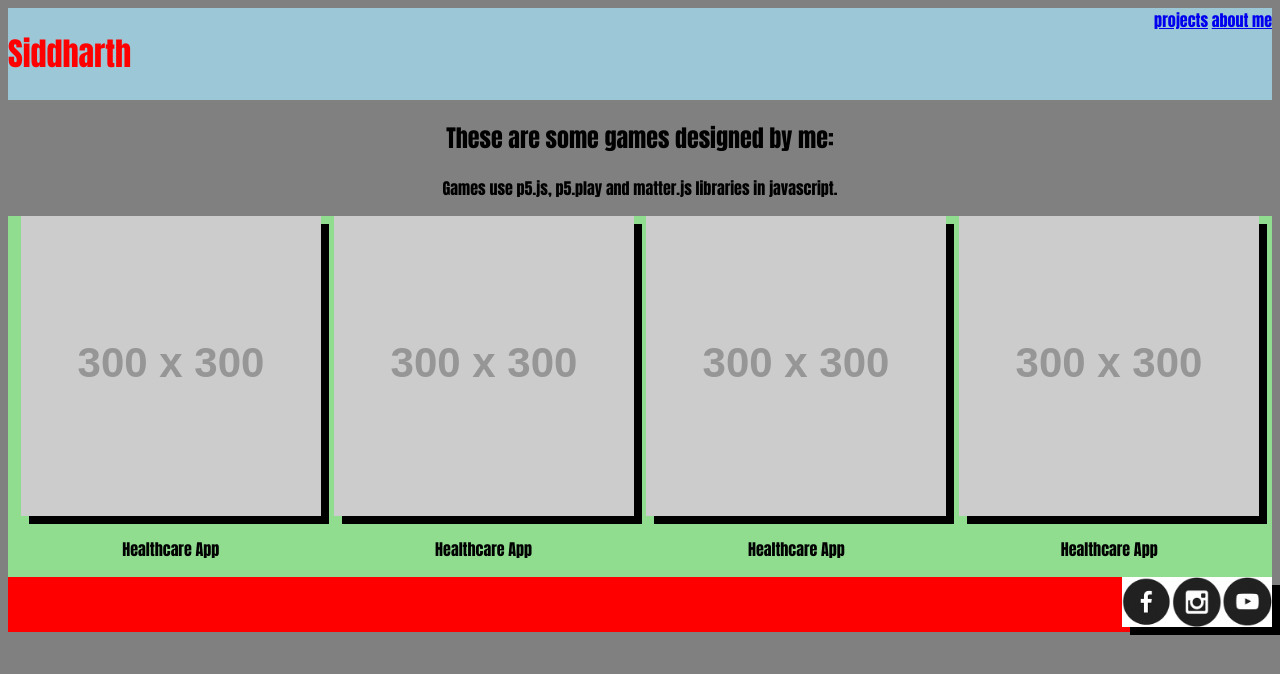
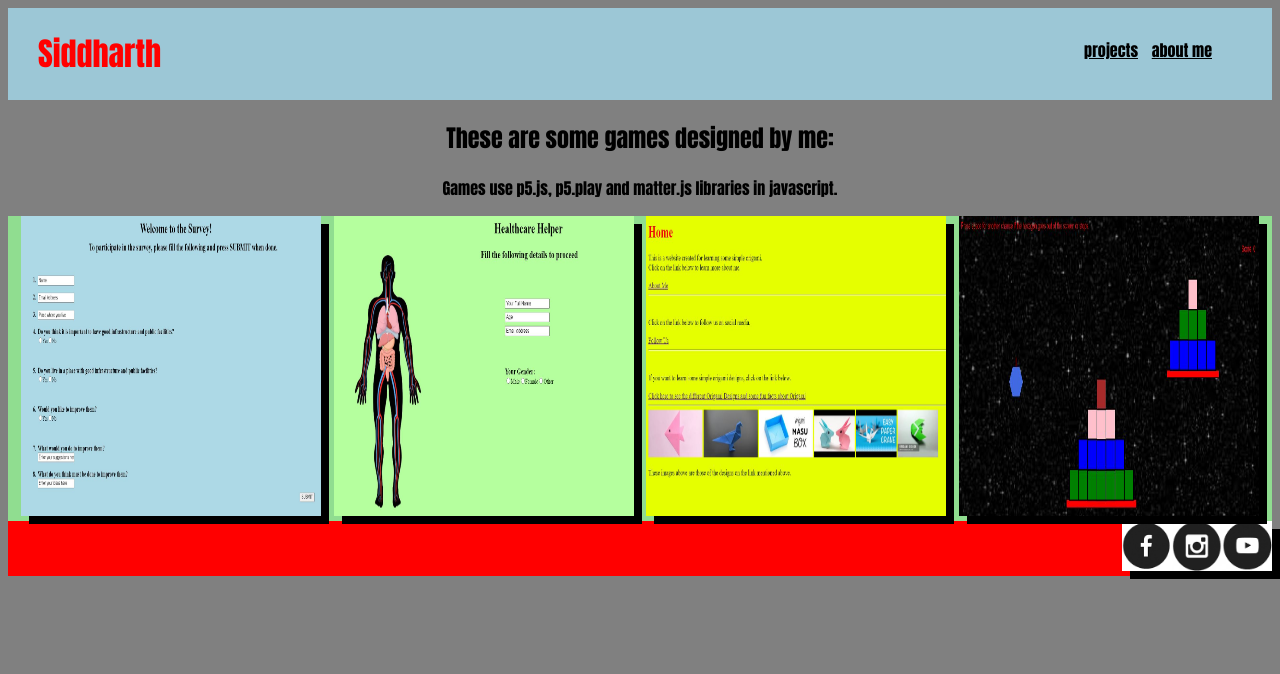
Before and after one commit to siddharth23052006/Portfolio, a plain HTML site: page index.html in a window 1280 px wide. Drawn offline with Linux system fonts and the light colour scheme; placeholder pictures from the web are drawn by us.

Commit message:
Added different images and styled it better

```diff
--- a/index.html
+++ b/index.html
@@ -20,31 +20,31 @@
 
         <div class="grid">
             <div class="item">
-                <a href="https://siddharth23052006.github.io/Silicon-Valley-Submission/">
-                <img src="https://via.placeholder.com/300"/>
+                <a href="https://siddharth23052006.github.io/Project-C35/">
+                <img src="Survey.JPG" width="300" height="300"/>
                 </a>
-                <p>Healthcare App</p>
+                <p>Survey to Bring Change</p>
             </div>
 
             <div class="item">
                 <a href="https://siddharth23052006.github.io/Silicon-Valley-Submission/">
-                    <img src="https://via.placeholder.com/300"/>
+                <img src="Capture.JPG" width="300" height="300"/>
                 </a>
-                <p>Healthcare App</p>
+                <p>Healthcare Helper</p>
             </div>
 
             <div class="item">
-                <a href="https://siddharth23052006.github.io/Silicon-Valley-Submission/">
-                <img src="https://via.placeholder.com/300"/>
+                <a href="https://siddharth23052006.github.io/P49-Origami-Website/">
+                <img src="Origami.JPG" width="300" height="300"/>
                 </a>
-                <p>Healthcare App</p>
+                <p>Origami Website</p>
             </div>
 
             <div class="item">
-                <a href="https://siddharth23052006.github.io/Silicon-Valley-Submission/">
-                <img src="https://via.placeholder.com/300"/>
+                <a href="https://siddharth23052006.github.io/Project-C32/">
+                <img src="Game.JPG" width="300" height="300"/>
                 </a>
-                <p>Healthcare App</p>
+                <p>Hexagon Game</p>
             </div>
         </div>
 
--- a/style.css
+++ b/style.css
@@ -1,5 +1,6 @@
 h1{
     color:red;
+    margin-left:30px;
 }
 .header{
     background-color:#9cc7d6;
@@ -29,3 +30,32 @@ body{
 img{
     box-shadow: 8px 8px black;
 }
+a:link{
+    color: #000000;
+}
+a:visited{
+    color: #000000;
+}
+.menu{
+    margin-right: 30px;
+    padding:30px;
+}
+.menu a{
+    margin-left: 10px;
+}
+.item{
+    position: relative;
+}
+.item p{
+    position: absolute;
+    top:50%;
+    left:50%;
+    transform:translate(-50%,-50%);
+    opacity:0;
+}
+.item:hover p{
+    opacity: 1;
+}
+.item:hover img{
+    opacity: .33;
+}
```
Also changed, not shown: Capture.JPG (added), Game.JPG (added), Origami.JPG (added), Survey.JPG (added).
